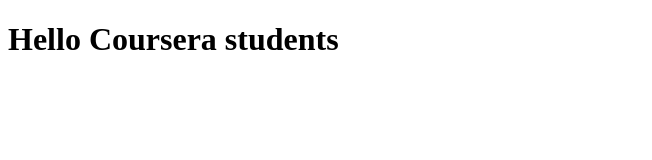
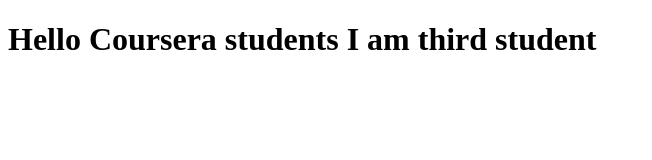
Before and after one commit to Ndg19/angular-learning-repo, a plain HTML site: page coursera/index.html in a window 1280 px wide. Shown: the whole page, without its empty margins (0-652 px from the left). Drawn offline with Linux system fonts and the light colour scheme.

Commit message:
next version of web file.

```diff
--- a/coursera/index.html
+++ b/coursera/index.html
@@ -6,6 +6,6 @@
     <title>LEARN</title>
   </head>
   <body>
-    <h1>Hello Coursera students</h1>
+    <h1>Hello Coursera students I am third student</h1>
   </body>
 </html>
```
